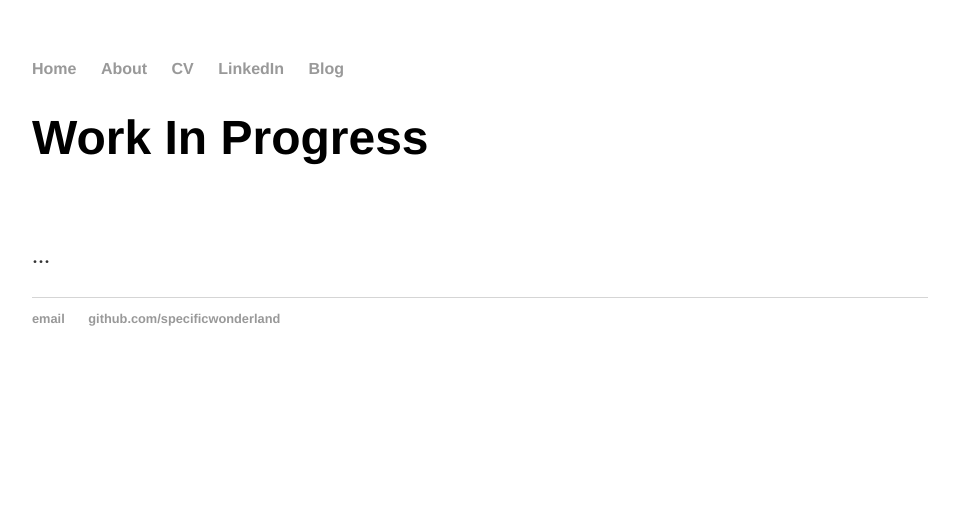
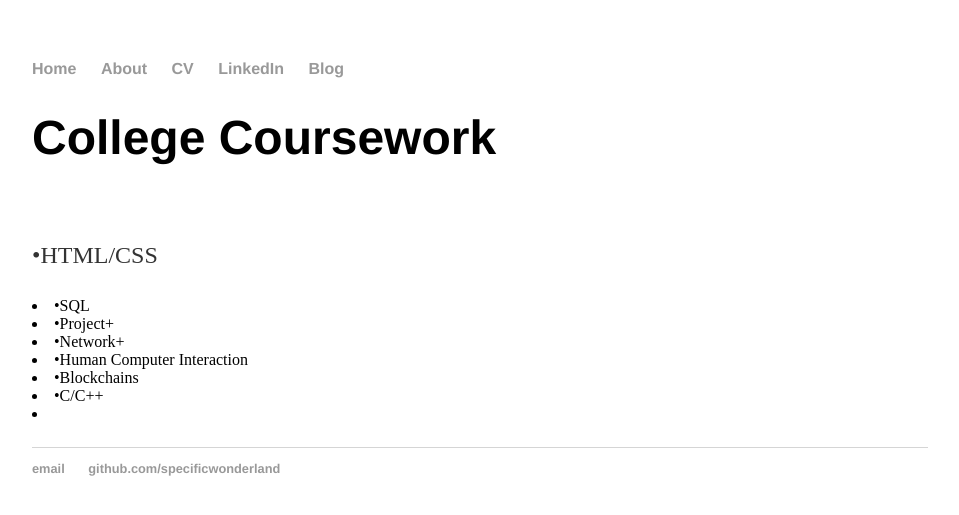
Before and after one commit to specificwonderland/specificwonderland.github.io, a Jekyll site: the page built from CV/index.html, in a window 1280 px wide. Shown: the top 515 px of the page, without its empty margins (160-1119 px from the left). Built offline with Jekyll 4.4.1, drawn with Linux system fonts in a browser that asks for light colours.

Commit message:
Update index.html
updated coursework

```diff
--- a/CV/index.html
+++ b/CV/index.html
@@ -4,6 +4,13 @@ title: Relevent Coursework and Experience
 ---
 
 <div class="blurb">
-	<h1>Work In Progress</h1><br>
-	<p>...</p>
+	<h1>College Coursework</h1><br>
+	<p>
+	&bull;HTML/CSS<li>
+	&bull;SQL<li>
+	&bull;Project+<li>
+	&bull;Network+<li>
+	&bull;Human Computer Interaction<li>
+	&bull;Blockchains<li>
+	&bull;C/C++<li></p>
 </div><!-- /.blurb -->
```
